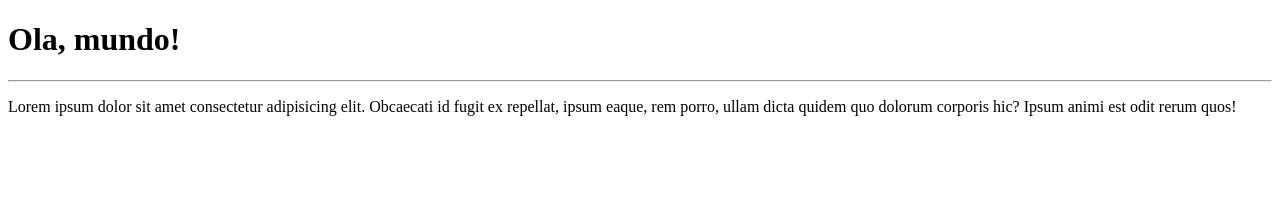
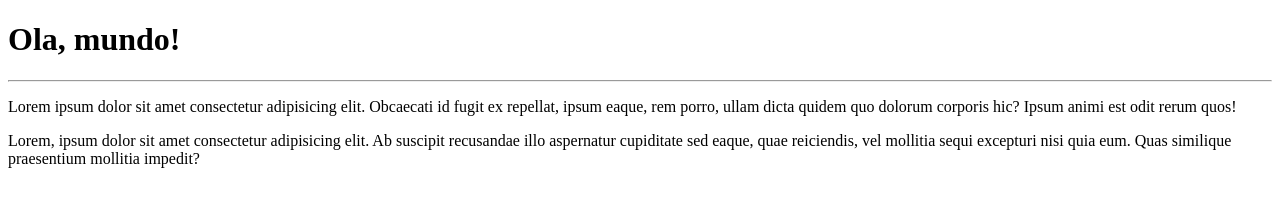
Before and after one commit to JamesLLP7/Jamesteste, a plain HTML site: page Primeiro site/index.html in a window 1280 px wide. Drawn offline with Linux system fonts and the light colour scheme.

Commit message:
adicionei um paragrafo

```diff
--- a/Primeiro site/index.html
+++ b/Primeiro site/index.html
@@ -9,6 +9,7 @@
     <h1> Ola, mundo!</h1>
     <hr>
     <p>Lorem ipsum dolor sit amet consectetur adipisicing elit. Obcaecati id fugit ex repellat, ipsum eaque, rem porro, ullam dicta quidem quo dolorum corporis hic? Ipsum animi est odit rerum quos!</p>
+    <p>Lorem, ipsum dolor sit amet consectetur adipisicing elit. Ab suscipit recusandae illo aspernatur cupiditate sed eaque, quae reiciendis, vel mollitia sequi excepturi nisi quia eum. Quas similique praesentium mollitia impedit?</p>
 
 </body>
 </html>
```
